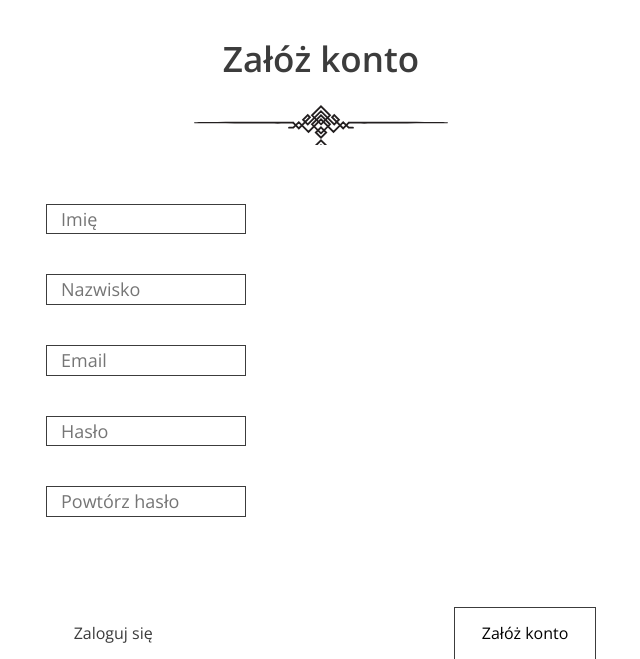
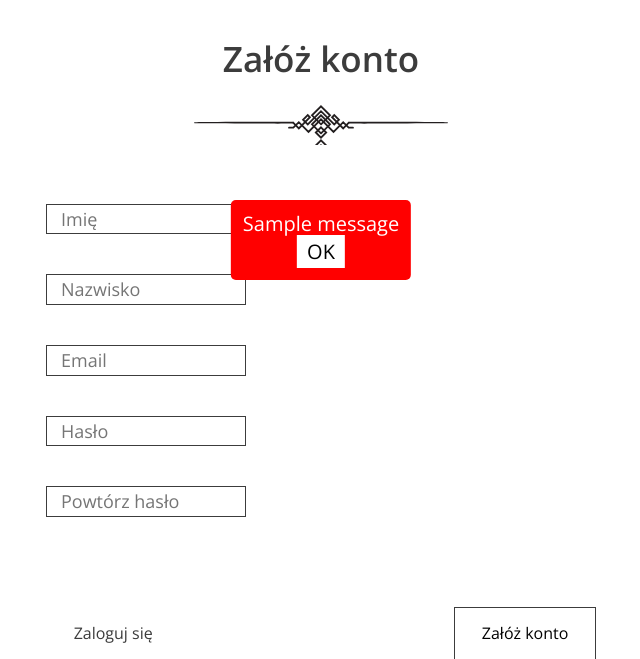
Before and after one commit to DawidSol/CharityDonation, a Django app: page /register/ in a window 1280 px wide. Shown: the part 160-819 px from the top of the page, without its empty margins (319-959 px from the left). Run offline with Django 5.2, Linux system fonts and the light colour scheme; tables that the repository leaves empty hold one stand-in row (values such as "Sample post"); one stand-in notice (Sample message) is shown.

Commit message:
message window

```diff
--- a/charity_donation_app/views.py
+++ b/charity_donation_app/views.py
@@ -1,6 +1,6 @@
 import re
 from django.contrib.auth.models import User
-from django.http import HttpResponseBadRequest
+from django.contrib import messages
 from django.shortcuts import render
 from django.views import View
 
@@ -38,21 +38,26 @@ class RegisterView(View):
         try:
             user = User.objects.get(email=email)
             if user is not None:
-                return HttpResponseBadRequest("Użytkownik już istnieje")
+                messages.error(request, 'Użytkownik już istnieje.')
+                return render(request, 'register.html')
         except User.DoesNotExist:
 
             if not all([name, surname, email, password, password2]):
-                return HttpResponseBadRequest("Wszystkie pola formularza muszą być wypełnione.")
+                messages.error(request, "Wszystkie pola formularza muszą być wypełnione.")
+                return render(request, 'register.html')
 
             if password != password2:
-                return HttpResponseBadRequest("Hasła nie są identyczne.")
+                messages.error(request, "Hasła nie są identyczne.")
+                return render(request, 'register.html')
 
             if not re.match(r'^[a-zA-Z0-9._%+-]+@[a-zA-Z0-9.-]+\.[a-zA-Z]{2,}$', email):
-                return HttpResponseBadRequest("Nieprawidłowy adres email.")
+                messages.error(request, "Nieprawidłowy adres email.")
+                return render(request, 'register.html')
 
             if not (all(char.isalpha() or char.isspace() or char == '-' for char in name) and
                     all(char.isalpha() or char.isspace() or char == '-' for char in surname)):
-                return HttpResponseBadRequest("Imię i nazwisko nie mogą zawierać znaków specjalnych.")
+                messages.error(request, "Imię i nazwisko nie mogą zawierać znaków specjalnych.")
+                return render(request, 'register.html')
 
             User.objects.create_user(username=email, first_name=name, last_name=surname, email=email, password=password)
             return render(request, 'login.html')
--- a/templates/base.html
+++ b/templates/base.html
@@ -7,6 +7,7 @@
     <meta http-equiv="X-UA-Compatible" content="ie=edge" />
     <title>Document</title>
     <link rel="stylesheet" href="{% static 'css/style.css' %}"/>
+    {% block style %}{% endblock %}
   </head>
 <body>
         <header class="{% block header_class %}{% endblock %}">
--- a/templates/register.html
+++ b/templates/register.html
@@ -1,5 +1,35 @@
 {% extends 'base.html' %}
 {% load static %}
+{% block style %}
+    <style>
+    .flash-message-container {
+    position: fixed;
+    top: 50%;
+    left: 50%;
+    transform: translate(-50%, -50%);
+    text-align: center;
+    z-index: 1000;
+        }
+    .flash-message {
+            padding: 12px;
+            background-color: red;
+            color: white;
+            border-radius: 5px;
+            width: auto;
+            font-size: 20px;
+            display: inline-block;
+        }
+    .close-button {
+            display: block;
+            background-color: #ffffff;
+            border: none;
+            cursor: pointer;
+            padding: 5px 10px;
+            margin: 0 auto;
+        }
+    </style>
+
+{% endblock %}
 {% block section %}
     <section class="login-page">
       <h2>Załóż konto</h2>
@@ -26,5 +56,23 @@
           <button class="btn" type="submit">Załóż konto</button>
         </div>
       </form>
+    <div class="flash-message-container">
+    {% if messages %}
+        {% for message in messages %}
+            <div class="flash-message" id="flash-message">
+                <span>{{ message }}</span>
+                <button class="close-button" id="close-button">OK</button>
+            </div>
+        {% endfor %}
+    {% endif %}
+    </div>
     </section>
     {% endblock %}
+{% block script %}
+    <script>
+    document.getElementById('close-button').addEventListener('click', function() {
+            let flashMessage = document.getElementById('flash-message');
+            flashMessage.parentNode.removeChild(flashMessage);
+        });
+    </script>
+{% endblock %}
```
